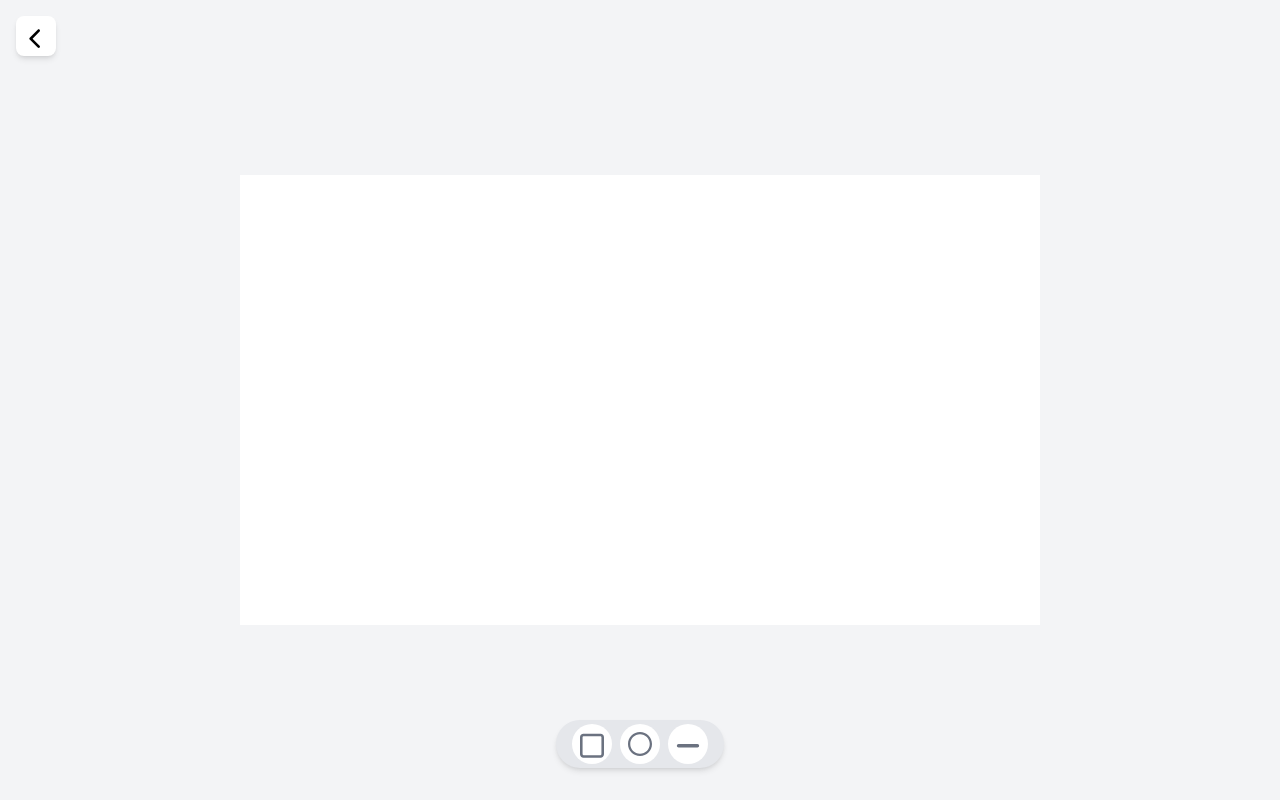
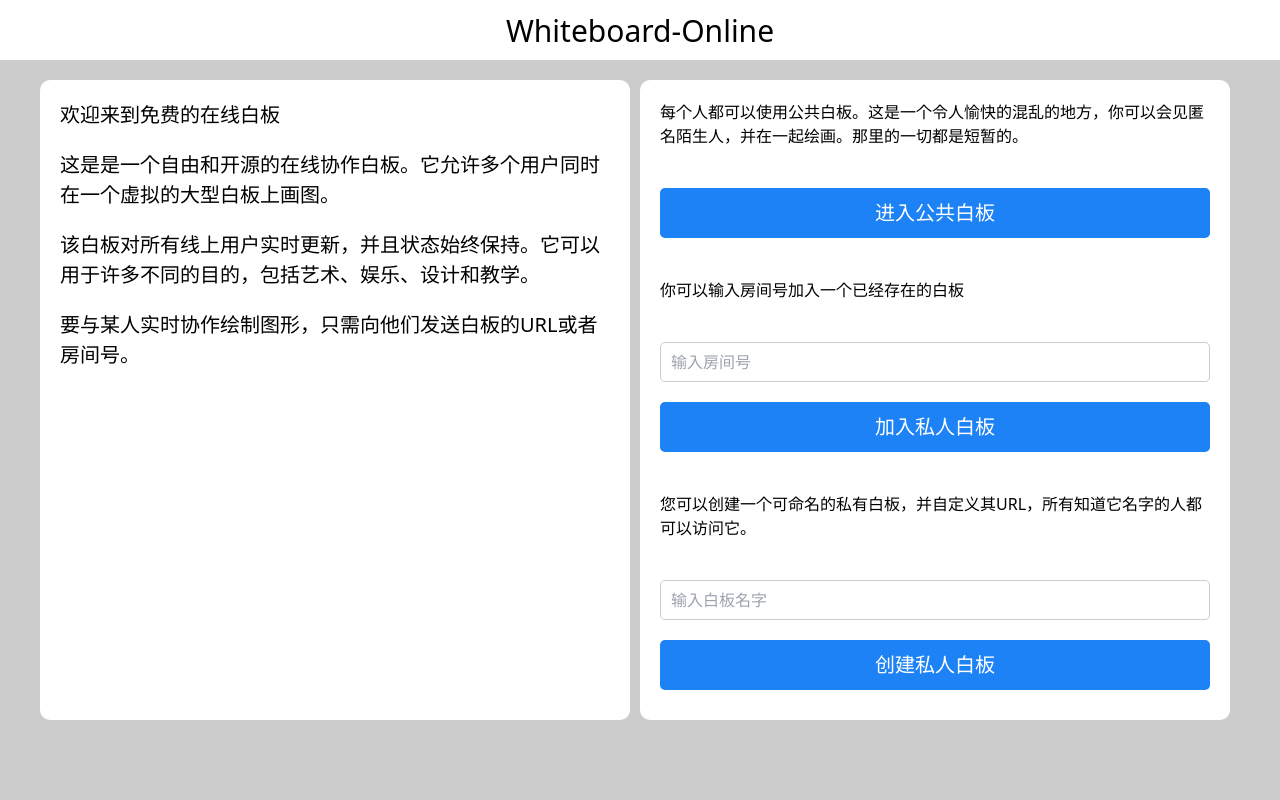
Before and after one commit to xidashuai/USR, a Vue app in the folder packages/vue/: page /main in a window 1280 px wide. Before the commit this address had no page. Built offline with nearby package versions, Linux system fonts and the light colour scheme.

Commit message:
完成首页

```diff
--- a/packages/vue/prettier.config.js
+++ b/packages/vue/prettier.config.js
@@ -1,7 +1,7 @@
 /* eslint-disable no-undef */
 module.exports = {
-  plugins: [require('prettier-plugin-tailwindcss')],
-  tailwindConfig: './tailwind.config.js',
+  // plugins: [require('prettier-plugin-tailwindcss')],
+  // tailwindConfig: './tailwind.config.js',
   arrowParens: 'avoid',
   endOfLine: 'lf',
   printWidth: 80,
--- a/packages/vue/src/App.vue
+++ b/packages/vue/src/App.vue
@@ -1,10 +1,9 @@
 <script setup lang="ts">
-import TheCanvas from './views/TheCanvas/TheCanvas.vue'
 </script>
 
 <template>
   <div class="app">
-    <TheCanvas />
+    <router-view />
   </div>
 </template>
 
--- /dev/null
+++ b/packages/vue/src/components/Popup/Popup.vue
@@ -0,0 +1,69 @@
+<template>
+  <div class="Popup">
+    <div class="Popup__content">
+      <input type="text" placeholder="请输入用户名" v-model="username" />
+      <button @click="join">加入</button>
+      <button @click="anonymousJoin">匿名加入</button>
+    </div>
+  </div>
+</template>
+
+<script setup lang="ts">
+import { ref } from 'vue'
+import { useRouter } from 'vue-router'
+const router = useRouter()
+const username = ref('')
+// 获取当前的房间号
+const room = 1
+console.log(room)
+
+const join = () => {
+  if (username.value) {
+    router.push(`/whiteboard/${room}`)
+  }
+}
+const anonymousJoin = () => {
+  // todo:调用接口获取匿名用户名
+}
+</script>
+<style lang="scss" scoped>
+.Popup {
+  position: fixed;
+  top: 0;
+  left: 0;
+  width: 100%;
+  height: 100%;
+  z-index: 999;
+  display: flex;
+  justify-content: center;
+  align-items: center;
+  background-color: rgba(0, 0, 0, 0.5);
+  .Popup__content {
+    width: 300px;
+    height: 200px;
+    background-color: #fff;
+    border-radius: 10px;
+    display: flex;
+    flex-direction: column;
+    justify-content: center;
+    align-items: center;
+    input,
+    button {
+      width: 80%;
+      height: 40px;
+      border-radius: 5px;
+    }
+    input {
+      outline: none;
+      border: 1px solid #1e90ff;
+      color: #000;
+      padding-left: 10px;
+    }
+    button {
+      margin-top: 20px;
+      color: #fff;
+      background-color: #1e90ff;
+    }
+  }
+}
+</style>
--- a/packages/vue/src/router/index.ts
+++ b/packages/vue/src/router/index.ts
@@ -6,6 +6,11 @@ const routes: RouteRecordRaw[] = [
   {
     path: '/',
     redirect: '/main',
+  },
+  {
+    path: '/main',
+    name: 'main',
+    component: () => import('@/views/main/Main.vue'),
   },
   {
     path: '/home',
--- /dev/null
+++ b/packages/vue/src/views/main/Main.vue
@@ -0,0 +1,180 @@
+<template>
+  <div class="index">
+    <div class="index_header">
+      <h1>Whiteboard-Online</h1>
+    </div>
+    <div class="index_content">
+      <div class="index_content_left">
+        <div class="index_content_left_content">
+          <p>欢迎来到免费的在线白板</p>
+          <p>
+            这是是一个自由和开源的在线协作白板。它允许多个用户同时在一个虚拟的大型白板上画图。
+          </p>
+          <p>
+            该白板对所有线上用户实时更新，并且状态始终保持。它可以用于许多不同的目的，包括艺术、娱乐、设计和教学。
+          </p>
+          <p>要与某人实时协作绘制图形，只需向他们发送白板的URL或者房间号。</p>
+        </div>
+      </div>
+      <div class="index_content_right">
+        <div class="index_content_right_title">
+          <h2>
+            每个人都可以使用公共白板。这是一个令人愉快的混乱的地方，你可以会见匿名陌生人，并在一起绘画。那里的一切都是短暂的。
+          </h2>
+        </div>
+        <div class="index_content_right_button">
+          <button @click="joinPublicWhiteBoard">进入公共白板</button>
+        </div>
+
+        <div class="index_content_right_title">
+          <h2>你可以输入房间号加入一个已经存在的白板</h2>
+        </div>
+        <div class="index_content_right_button">
+          <input type="text" placeholder="输入房间号" v-model="room" />
+          <button @click="joinPrivateBoard">加入私人白板</button>
+        </div>
+
+        <div class="index_content_right_title">
+          <h2>
+            您可以创建一个可命名的私有白板，并自定义其URL，所有知道它名字的人都可以访问它。
+          </h2>
+        </div>
+        <div class="index_content_right_button">
+          <input type="text" placeholder="输入白板名字" v-model="roomName" />
+          <button @click="createPrivateBoard">创建私人白板</button>
+        </div>
+      </div>
+    </div>
+  </div>
+
+  <div v-show="isShow">
+    <Popup @click="clickOut" />
+  </div>
+</template>
+
+<script setup lang="ts">
+import { ref } from 'vue'
+import { useRouter } from 'vue-router'
+import Popup from '@/components/Popup/Popup.vue'
+const router = useRouter()
+
+const room = ref('')
+const roomName = ref('')
+const isShow = ref(false)
+const joinPublicWhiteBoard = () => {
+  router.push('/whiteboard')
+}
+const joinPrivateBoard = () => {
+  if (room.value) {
+    isShow.value = true
+  }
+}
+const createPrivateBoard = () => {
+  if (roomName.value) {
+    isShow.value = true
+  }
+}
+const clickOut = (e: MouseEvent) => {
+  const target = e.target as HTMLElement
+
+  if (target.className === 'Popup') {
+    isShow.value = false
+  }
+}
+</script>
+<style lang="scss" scoped>
+.index {
+  background-color: #ccc;
+  height: 100%;
+  display: flex;
+  flex-direction: column;
+  justify-content: center;
+
+  .index_header {
+    background-color: #fff;
+    height: 60px;
+    display: flex;
+    justify-content: center;
+    align-items: center;
+    position: fixed;
+    top: 0;
+    left: 0;
+    width: 100%;
+    h1 {
+      font-size: 30px;
+    }
+  }
+
+  .index_content {
+    display: flex;
+    flex-direction: row;
+    width: 100%;
+    height: 80vh;
+    max-width: 1200px;
+    margin: 0 auto;
+    .index_content_left,
+    .index_content_right {
+      width: 50%;
+      height: 100%;
+      background-color: #fff;
+      margin-right: 10px;
+      border-radius: 10px;
+      .index_content_left_content,
+      .index_content_right_title {
+        padding: 20px;
+        p {
+          font-size: 20px;
+          margin-bottom: 20px;
+        }
+      }
+    }
+    .index_content_right {
+      .index_content_right_button {
+        padding: 20px;
+        input {
+          width: 100%;
+          height: 40px;
+          border-radius: 5px;
+          border: 1px solid #ccc;
+          padding: 0 10px;
+          margin-bottom: 20px;
+
+          &:focus {
+            outline: none;
+            border: 1px solid #1d82f5;
+          }
+        }
+        button {
+          width: 100%;
+          height: 50px;
+          font-size: 20px;
+          background-color: #1d82f5;
+          color: #fff;
+          border: none;
+          border-radius: 5px;
+          cursor: pointer;
+
+          &:hover {
+            background-color: #1d82f5;
+            opacity: 0.8;
+          }
+          &:active {
+            background-color: #1d82f5;
+            opacity: 0.6;
+          }
+        }
+      }
+    }
+
+    @media (max-width: 768px) {
+      flex-direction: column;
+      .index_content_left,
+      .index_content_right {
+        width: 100%;
+        margin-right: 0;
+        margin-bottom: 10px;
+      }
+    }
+  }
+}
+</style>
```
Also changed, not shown: packages/vue/.eslintrc.cjs.
